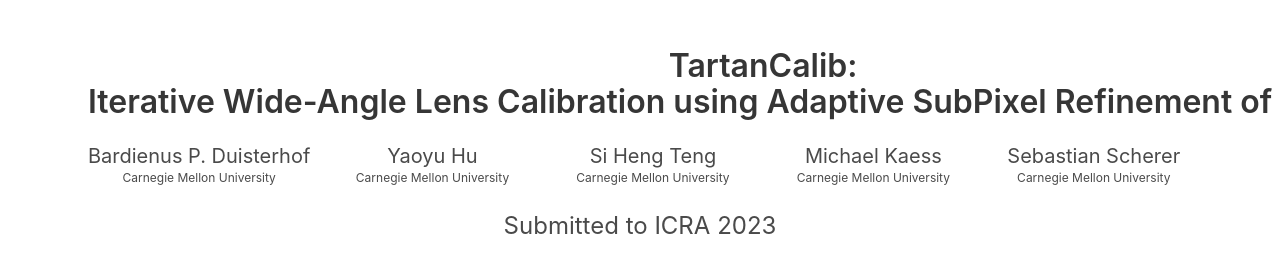
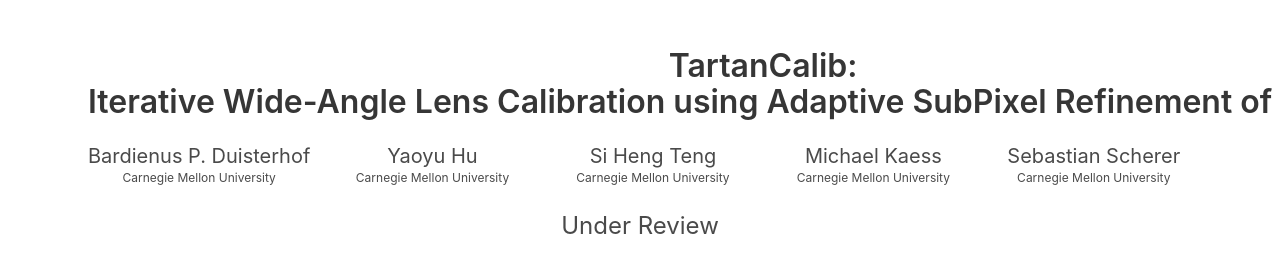
Before and after one commit to Duisterhof/tartancalib, a plain HTML site: page index.html in a window 1280 px wide. Shown: the top 274 px of the page. Drawn offline with Linux system fonts and the light colour scheme.

Commit message:
small change in status

```diff
--- a/index.html
+++ b/index.html
@@ -48,7 +48,7 @@
 
           <div class="columns">
             <div class="column has-text-centered">
-              <a href="https://www.icra2023.org/" class="subtitle is-4">Submitted to ICRA 2023</a>
+              <a href="https://www.icra2023.org/" class="subtitle is-4">Under Review</a>
             </div>
           </div>
         </div>
```
